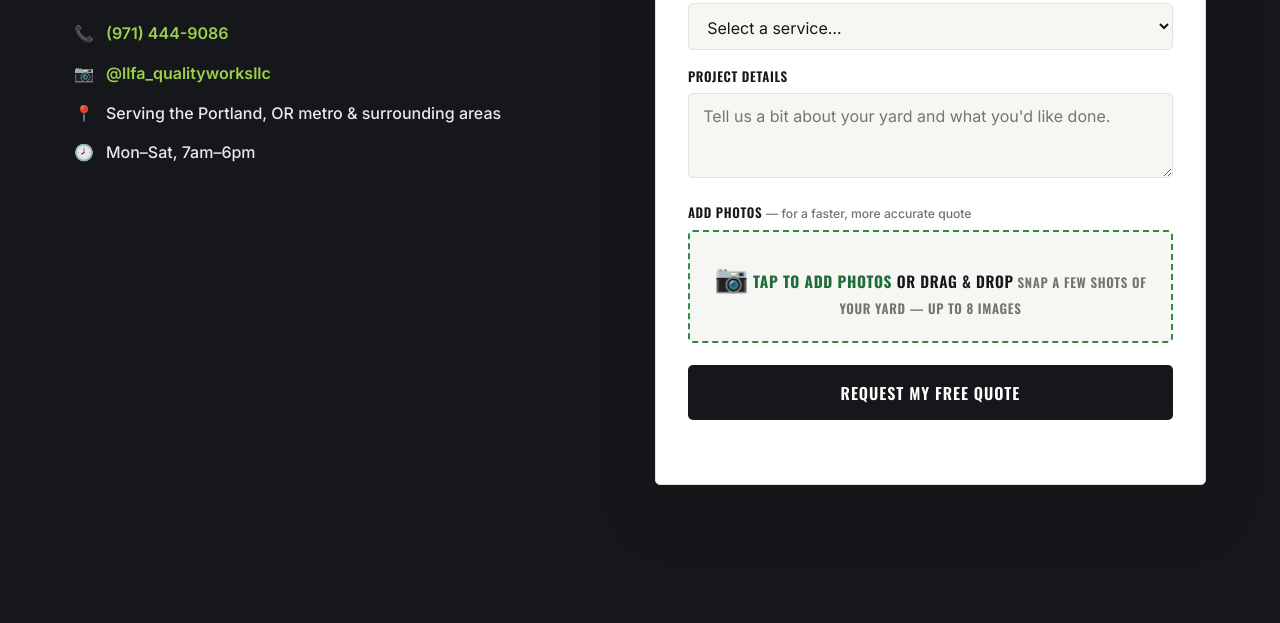
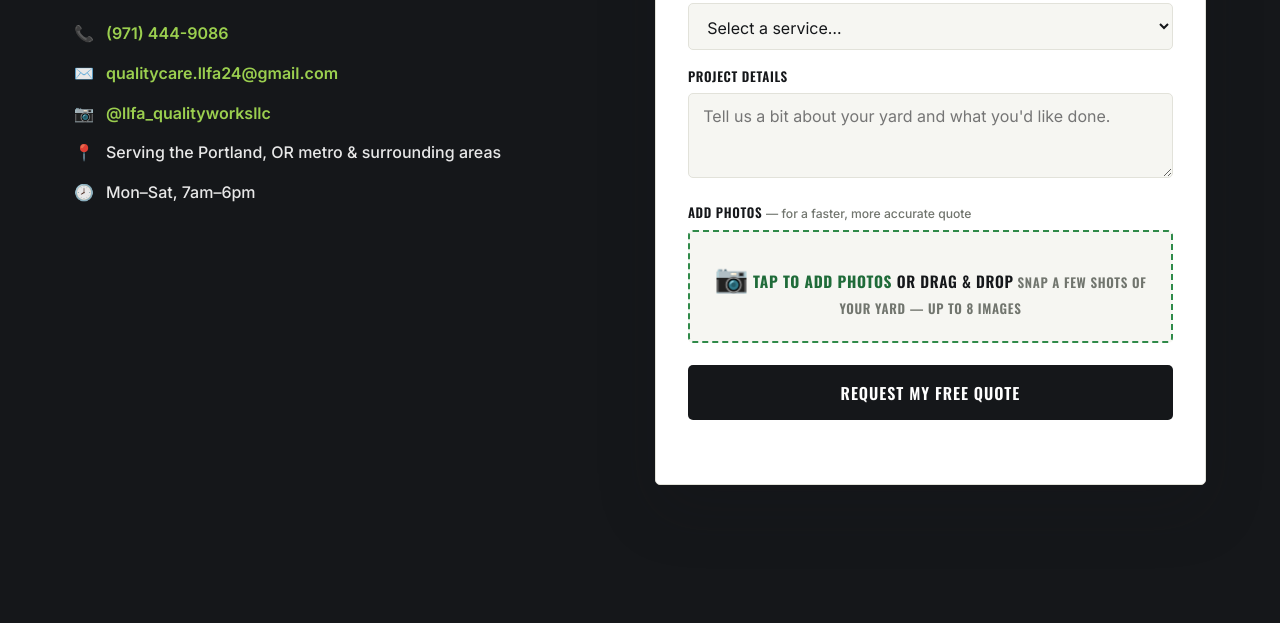
Before and after one commit to RDVATE/LLFA-QUALITY-WORKS, a plain HTML site: page index.html in a window 1280 px wide. Shown: the part 6676-7299 px from the top of the page. Drawn offline with nearby package versions, Linux system fonts and the light colour scheme.

Commit message:
Add real LLFA contact email to quote section
Co-Authored-By: Claude Opus 4.8 <noreply@anthropic.com>

```diff
--- a/index.html
+++ b/index.html
@@ -253,6 +253,7 @@
         <p>Ready to love your yard? Tell us about your project — <strong>add a few photos for the fastest, most accurate quote</strong> — and we'll get back to you within one business day with a free, no-obligation estimate.</p>
         <ul class="contact-list">
           <li><span aria-hidden="true">📞</span> <a href="tel:19714449086">(971) 444-9086</a></li>
+          <li><span aria-hidden="true">✉️</span> <a href="mailto:qualitycare.llfa24@gmail.com">qualitycare.llfa24@gmail.com</a></li>
           <li><span aria-hidden="true">📷</span> <a href="https://www.instagram.com/llfa_qualityworksllc" target="_blank" rel="noopener">@llfa_qualityworksllc</a></li>
           <li><span aria-hidden="true">📍</span> Serving the Portland, OR metro &amp; surrounding areas</li>
           <li><span aria-hidden="true">🕗</span> Mon–Sat, 7am–6pm</li>
```
